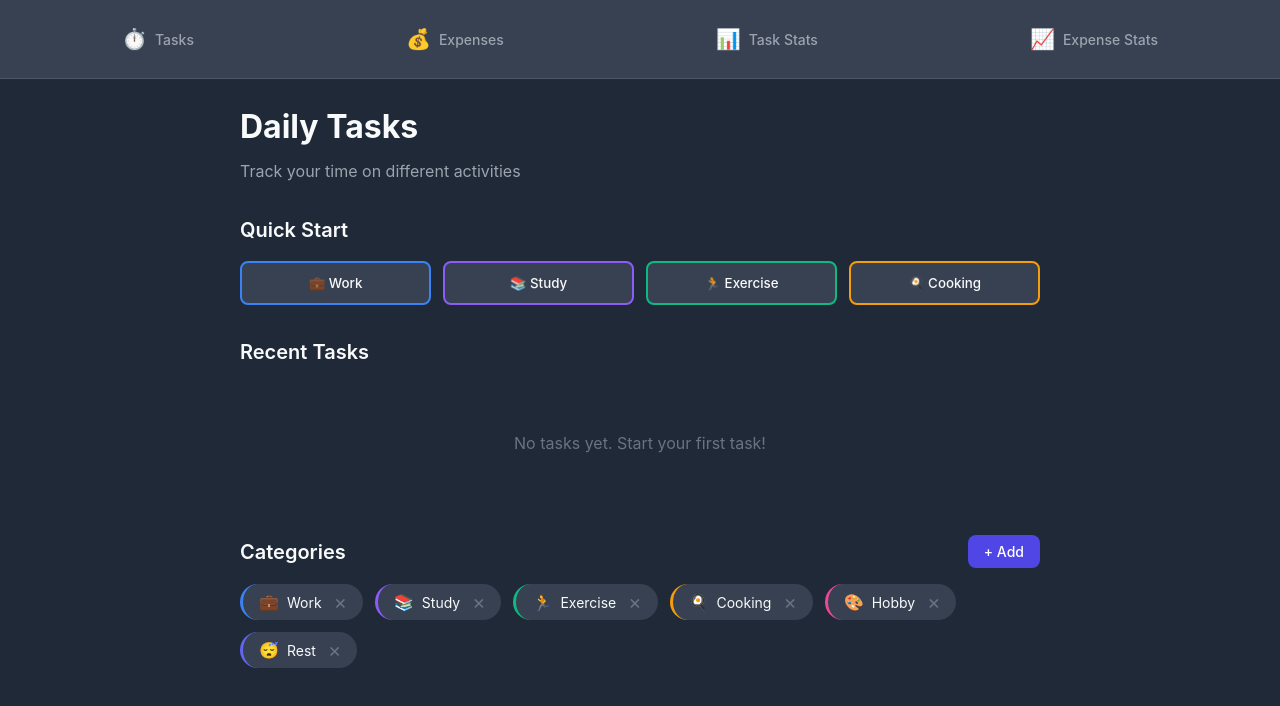
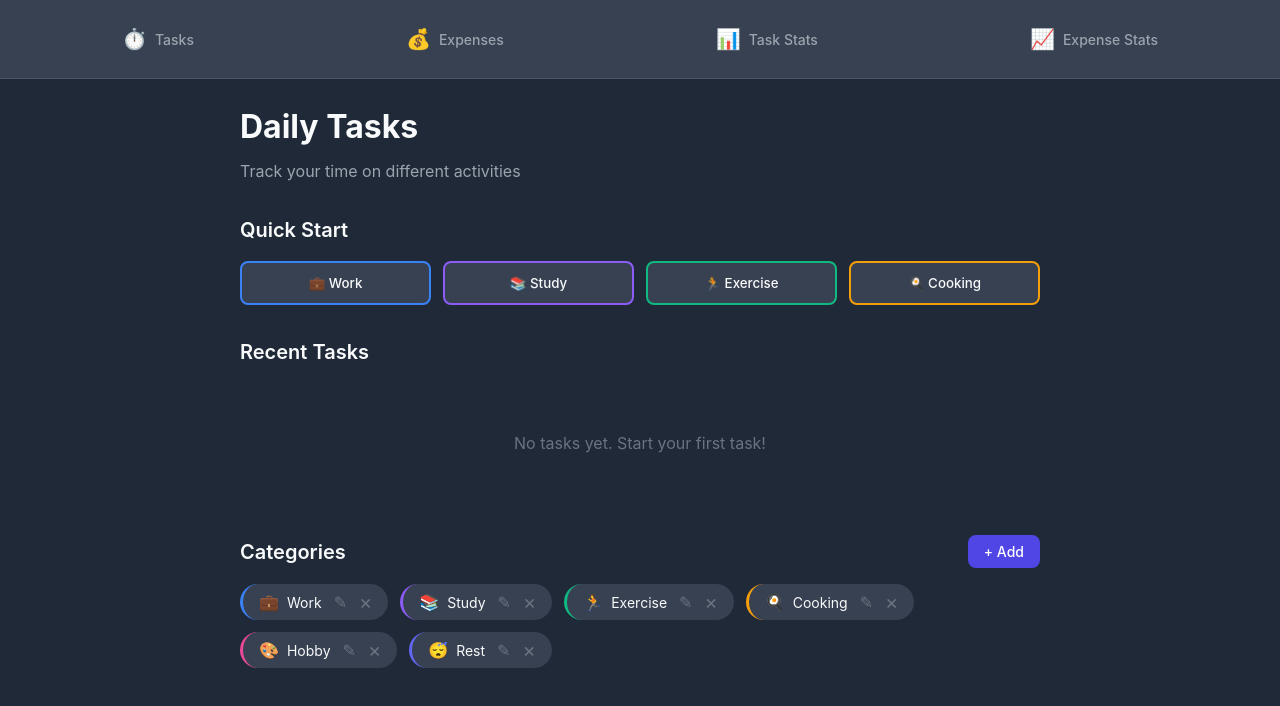
Before and after one commit to AlekseiCherenkevich/fin-time-tracker, a React (Vite) app: page / in a window 1280 px wide. Shown: the top 706 px of the page. Built offline with nearby package versions, Linux system fonts and the light colour scheme.

Commit message:
Add edit functionality for task categories

```diff
--- a/src/pages/TasksPage.module.css
+++ b/src/pages/TasksPage.module.css
@@ -168,6 +168,26 @@
 .catName {
   font-size: 0.875rem;
   color: #F9FAFB;
+  flex: 1;
+}
+
+.categoryActions {
+  display: flex;
+  gap: 0.25rem;
+}
+
+.editCatBtn {
+  background: none;
+  border: none;
+  color: #6B7280;
+  font-size: 1rem;
+  cursor: pointer;
+  padding: 0 0.25rem;
+  line-height: 1;
+}
+
+.editCatBtn:hover {
+  color: #3B82F6;
 }
 
 .deleteCatBtn {
--- a/src/pages/TasksPage.tsx
+++ b/src/pages/TasksPage.tsx
@@ -14,11 +14,13 @@ export function TasksPage() {
     addTask,
     startTimer,
     addCategory,
+    updateCategory,
     deleteCategory
   } = useTasks();
 
   const [showAddModal, setShowAddModal] = useState(false);
   const [showCategoryModal, setShowCategoryModal] = useState(false);
+  const [editingCategoryId, setEditingCategoryId] = useState<string | null>(null);
   const [selectedCategory, setSelectedCategory] = useState<string>('');
   const [duration, setDuration] = useState('25');
   const [newCategoryName, setNewCategoryName] = useState('');
@@ -59,11 +61,35 @@ export function TasksPage() {
 
   const handleAddCategory = () => {
     if (!newCategoryName) return;
+
+    if (editingCategoryId) {
+      const existingCategory = categories.find(c => c.id === editingCategoryId);
+      if (existingCategory) {
+        updateCategory({
+          ...existingCategory,
+          name: newCategoryName,
+          icon: newCategoryIcon
+        });
+      }
+    } else {
       const color = COLORS[categories.length % COLORS.length];
       addCategory(newCategoryName, color, newCategoryIcon);
+    }
+
     setNewCategoryName('');
     setNewCategoryIcon('📋');
+    setEditingCategoryId(null);
     setShowCategoryModal(false);
+  };
+
+  const handleEditCategory = (categoryId: string) => {
+    const category = categories.find(c => c.id === categoryId);
+    if (category) {
+      setEditingCategoryId(categoryId);
+      setNewCategoryName(category.name);
+      setNewCategoryIcon(category.icon);
+      setShowCategoryModal(true);
+    }
   };
 
   return (
@@ -145,12 +171,21 @@ export function TasksPage() {
                 <span className={styles.catIcon}>{cat.icon}</span>
                 <span className={styles.catName}>{cat.name}</span>
               </button>
+              <div className={styles.categoryActions}>
+                <button
+                  className={styles.editCatBtn}
+                  onClick={() => handleEditCategory(cat.id)}
+                  title="Edit category"
+                >
+                  ✎
+                </button>
                 <button
                   className={styles.deleteCatBtn}
                   onClick={() => deleteCategory(cat.id)}
                 >
                   ×
                 </button>
+              </div>
             </div>
           ))}
         </div>
@@ -200,7 +235,7 @@ export function TasksPage() {
       {showCategoryModal && (
         <div className={styles.modal}>
           <div className={styles.modalContent}>
-            <h2>Add Category</h2>
+            <h2>{editingCategoryId ? 'Edit Category' : 'Add Category'}</h2>
             <div className={styles.formGroup}>
               <label>Name</label>
               <input
@@ -226,11 +261,16 @@ export function TasksPage() {
               </div>
             </div>
             <div className={styles.modalActions}>
-              <button onClick={() => setShowCategoryModal(false)} className={styles.cancelBtn}>
+              <button onClick={() => {
+                setShowCategoryModal(false);
+                setEditingCategoryId(null);
+                setNewCategoryName('');
+                setNewCategoryIcon('📋');
+              }} className={styles.cancelBtn}>
                 Cancel
               </button>
               <button onClick={handleAddCategory} className={styles.confirmBtn}>
-                Add
+                {editingCategoryId ? 'Save' : 'Add'}
               </button>
             </div>
           </div>
```
Lines whose indentation alone changed are shown as unchanged.
